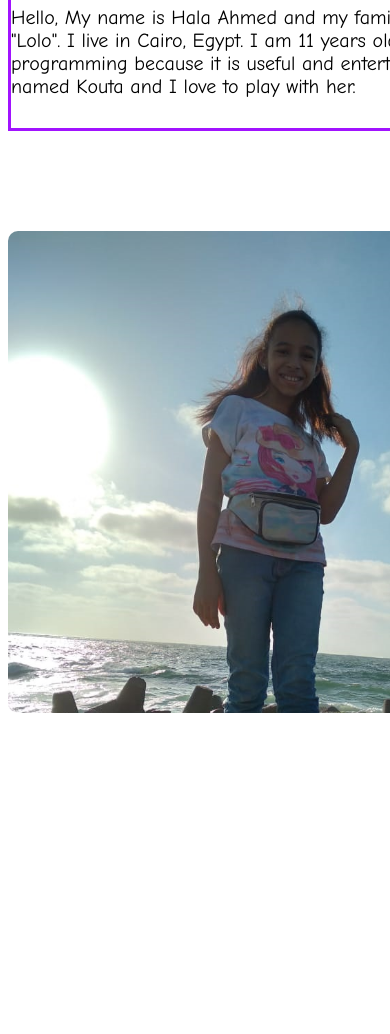
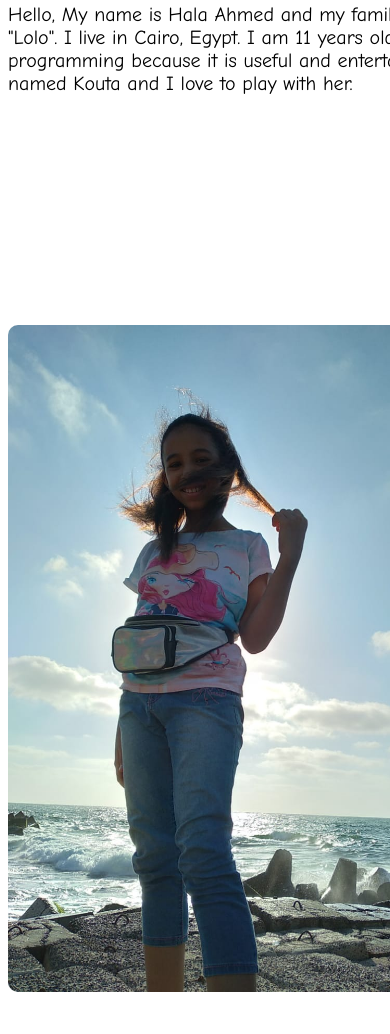
Before and after one commit to HalaAhmed2009/Alex-Website, a plain HTML site: page About-Me.html in a window 390 px wide. Shown: the part 327-1361 px from the top of the page. Before the commit the page ends 1182 px from the top, so only its background shows below. Drawn offline with Linux system fonts and the light colour scheme.

Commit message:
My picture changed

```diff
--- a/About-Me.html
+++ b/About-Me.html
@@ -26,7 +26,7 @@
                 </div>
 
                 <div class="img-wrapper">
-                    <img class="card-img img-me" src="./img/22.jpg">
+                    <img class="card-img img-me" src="./img/32.jpg">
                 </div>
             </div>
 
--- a/style.css
+++ b/style.css
@@ -132,7 +132,7 @@ html {
 @media only screen and (max-width: 1024px)  {
   .class-me {
    margin-top: 300px;
-   border: solid rgb(161, 19, 255);
+   /* border: solid rgb(161, 19, 255); */
   }
   }
 
@@ -140,6 +140,6 @@ html {
     width: 500px;
     /* border: solid rgb(161, 19, 255); */
     position: relative;
-    bottom: 100px;
+    /* bottom: 100px; */
 
 }
```
Also changed, not shown: img/32.jpg (added).
